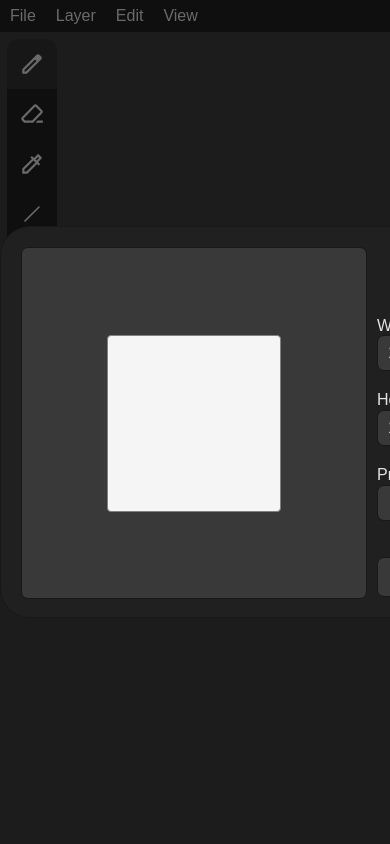
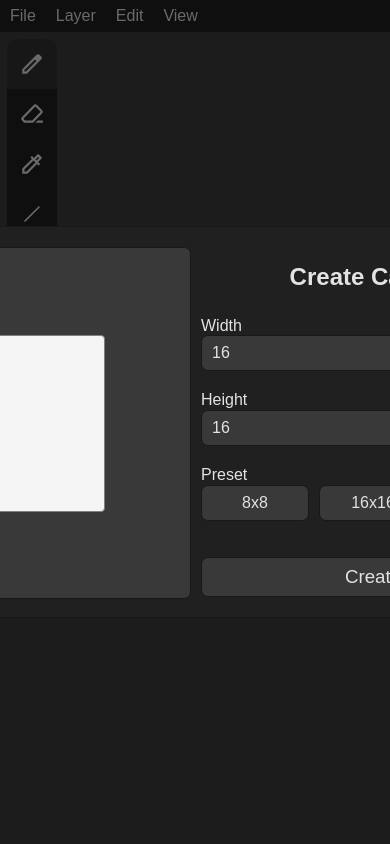
Before and after one commit to garusu/VividPixel, a Vue app: page / in a window 390 px wide. Shown: the top 844 px of the page. Built offline with nearby package versions, Linux system fonts and the light colour scheme.

Commit message:
feat: add window dragging

```diff
--- a/src/components/Window.vue
+++ b/src/components/Window.vue
@@ -1,5 +1,5 @@
 <script setup>
-  import { ref, computed } from 'vue';
+  import { ref, computed, onMounted, onBeforeUnmount } from 'vue';
   import {
     canvasWidth,
     canvasHeight,
@@ -13,6 +13,19 @@
 
   const refWidthInput = ref(null);
 
+  const windowElem = ref(null);
+
+  const x = ref(0);
+  const y = ref(0);
+
+  let dragging = false;
+
+  let startX = 0;
+  let startY = 0;
+
+  let currentX = 0;
+  let currentY = 0;
+
   const ratio = computed(() => {
     const max = Math.max(widthInput.value, heightInput.value);
 
@@ -21,6 +34,44 @@
       height: Math.round(heightInput.value / max * 50) + "%"
     }
   });
+
+  onMounted(() => {
+    const windowRect = windowElem.value.getBoundingClientRect();
+
+    x.value = (window.innerWidth - windowRect.width) / 2;
+    y.value = (window.innerHeight - windowRect.height) / 2;
+  })
+
+  function startDrag(event) {
+    if (event.button == 0 && event.target == event.currentTarget) {
+      dragging = true;
+
+      startX = event.clientX;
+      startY = event.clientY;
+
+      currentX = x.value;
+      currentY = y.value;
+
+      window.addEventListener('pointermove', onDrag);
+      window.addEventListener('pointerup', stopDrag);
+    }
+  }
+
+  function onDrag(event) {
+    if (dragging) {
+      x.value = currentX + event.clientX - startX;
+      y.value = currentY + event.clientY - startY;
+    }
+  }
+
+  function stopDrag() {
+    dragging = false;
+
+    window.removeEventListener('pointermove', onDrag);
+    window.removeEventListener('pointerup', stopDrag);
+  }
+
+  onBeforeUnmount(stopDrag);
 
   function newCanvas(preset=0) {
     if (preset) {
@@ -41,7 +92,15 @@
 
 <template>
   <div id="window" v-if="windowBlock">
-    <div id="block">
+    <div
+      ref="windowElem"
+      id="block"
+      :class="{ dragging }"
+      :style="{
+        transform: `translate(${x}px, ${y}px)`
+      }"
+      @pointerdown="startDrag"
+    >
       <div id="preview">
         <div :style="{ width: ratio.width, height: ratio.height }"></div>
       </div>
@@ -78,9 +137,7 @@
 
 <style scoped>
   #window {
-    display: grid;
     position: absolute;
-    place-items: center;
     height: 100%;
     width: 100%;
     background-color: #0008;
```
